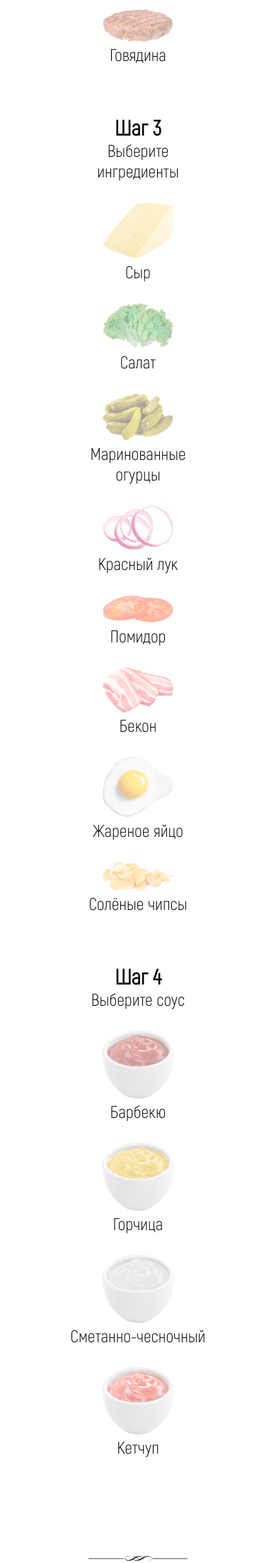
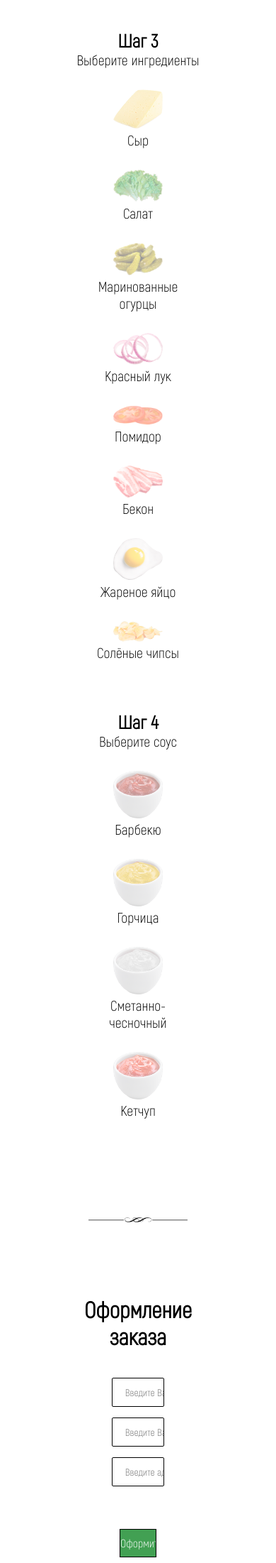
Before and after one commit to dekabrsky/pyramid_based_ber, a Python web app: template pyramid_based_ber/templates/index.html in a window 390 px wide. Shown: the part 1758-3960 px from the top of the page at 71% size. Run offline with Jinja, Linux system fonts and the light colour scheme; the template is opened without the code that fills it, so the values that code supplies are empty.

Commit message:
Страница более-менее адаптирована под платформы (кроме 4к моников и смартфонов)

```diff
--- a/pyramid_based_ber/static/css/index.css
+++ b/pyramid_based_ber/static/css/index.css
@@ -30,8 +30,6 @@
 	margin-right: 52px;
 	vertical-align: middle;
 }
-
-
 
 .header-top li:first-child {
 	margin-right: 51%;
@@ -116,10 +114,6 @@
 	display: none;
 }
 
-.steps img {
-	opacity: 0.4;
-}
-
 .steps input[type="checkbox"]:checked + label img,
 .steps input[type="radio"]:checked + label img {
 	opacity: 1;
@@ -127,6 +121,7 @@
 
 .steps img {
 	transition: all 0.3s ease;
+	opacity: 0.4;
 }
 
 .steps img:hover {
@@ -224,3 +219,67 @@
 	font-size: 18px;
 	letter-spacing: 1.5px;
 }
+
+@media screen and (max-width: 1570px) {
+	.content .delivery-info input[type="text"] {
+		height: 41px;
+		font-size: 17px;
+	}
+	.content .delivery-info input[type="submit"] {
+		font-size: 18px;
+		height: 55px;
+	}
+	.content > h2 {
+		font-size: 32px;
+	}
+	.products {
+		width: 160px;
+	}
+	.steps img {
+		width: 80px;
+	}
+	.content .steps p {
+		font-size: 22px;
+	}
+	.content .steps h2 {
+		font-size: 28px
+	}
+}
+
+@media screen and (max-width: 1200px) {
+	.header-top li:first-child {
+		margin-right: 41%;
+	}
+	.content .delivery-info input[type="text"] {
+		height: 41px;
+		font-size: 14px;
+		padding-left: 18px;
+	}
+	.content .delivery-info input[type="submit"] {
+		font-size: 16px;
+		height: 40px;
+	}
+	.products {
+		width: 140px;
+	}
+	.steps img {
+		width: 70px;
+	}
+	.content .steps p {
+		font-size: 20px;
+	}
+	.content .steps h2 {
+		font-size: 26px
+	}
+}
+
+@media screen and (max-width: 860px) {
+	.header-top li:first-child {
+		margin-right: 31%;
+	}
+	.header-top {
+		height: 5.509%;
+		padding-left: 50px;
+		background: url("../img/black_line.jpg") center no-repeat;
+	}
+}
```
